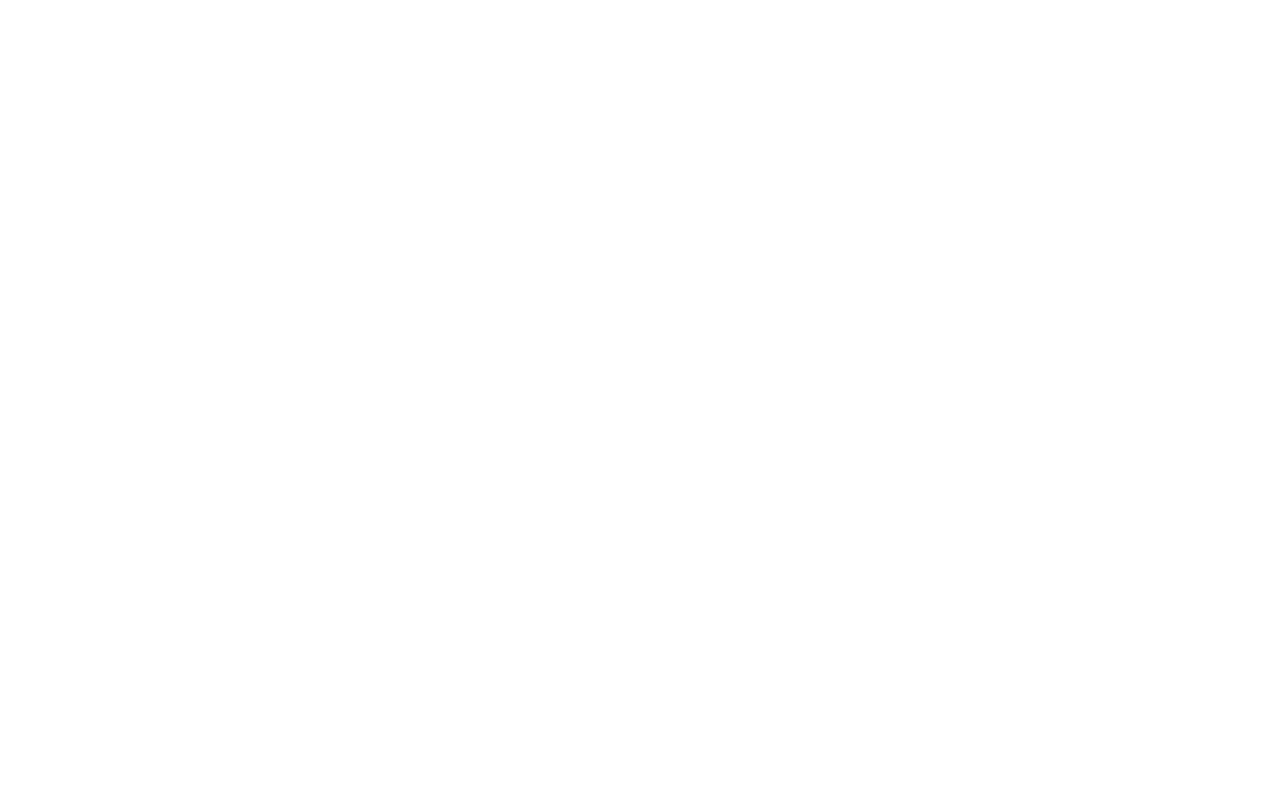
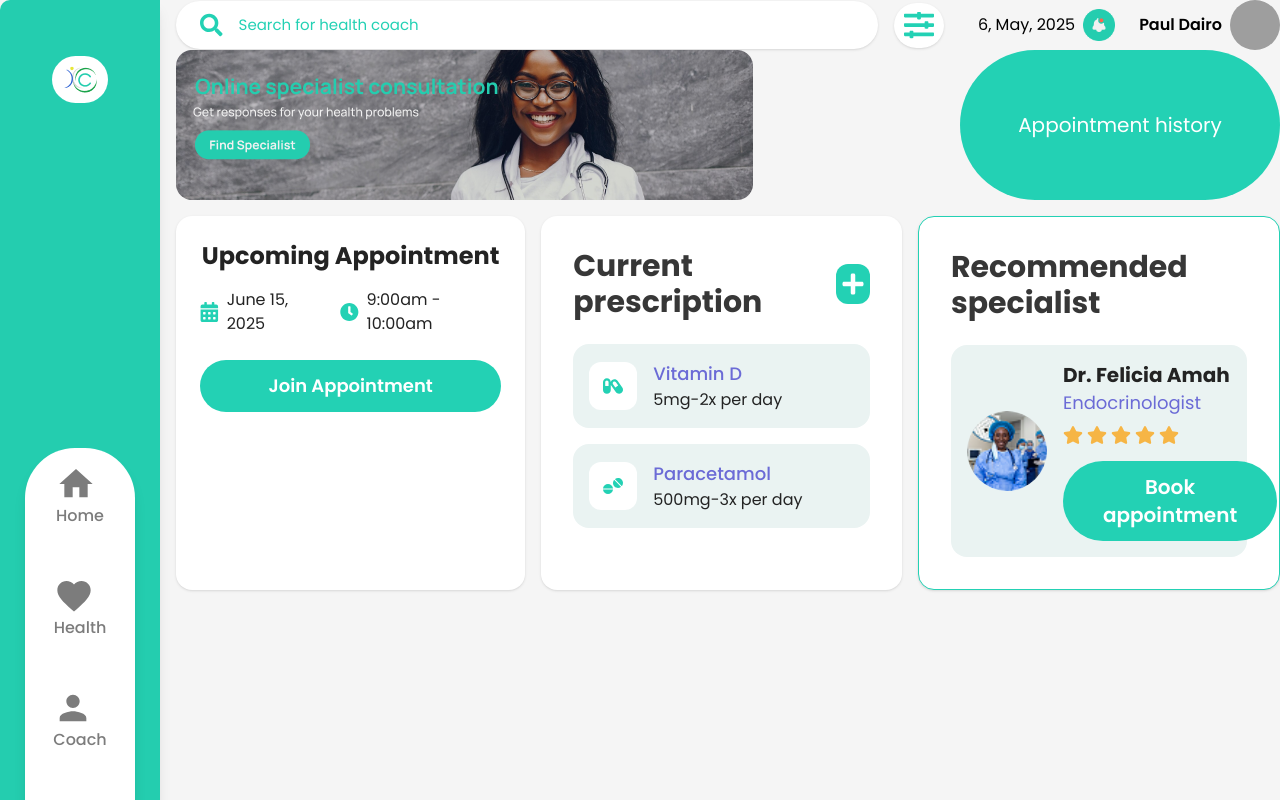
Before and after one commit to DSOTec/Chronox, a React (Vite) app: page /specialist in a window 1280 px wide. Before the commit this address had no page. Shown: the top 800 px of the page. Built offline with nearby package versions, Linux system fonts and the light colour scheme; grey boxes are pictures that could not be loaded.

Commit message:
In progress

```diff
--- a/src/App.jsx
+++ b/src/App.jsx
@@ -5,6 +5,7 @@ import { BrowserRouter as Router, Routes, Route } from "react-router-dom";
 import LandingPage from "./pages/LandingPage";
 import Dashboard from "./pages/Dashboard/index";
 import Coach from "./pages/Dashboard/Coach";
+import Specialist from "./pages/Dashboard/Specialist";
 
 function App() {
   return (
@@ -13,6 +14,7 @@ function App() {
         <Route path="/" element={<LandingPage />} />
         <Route path="/dashboard" element={<Dashboard />} />
         <Route path="/coach" element={<Coach />} />
+        <Route path="specialist" element={<Specialist />} />
       </Routes>
     </Router>
   );
--- /dev/null
+++ b/src/components/Specialist/Appointment.jsx
@@ -0,0 +1,28 @@
+import React from 'react';
+import { FaCalendarAlt, FaClock } from 'react-icons/fa';
+
+const Appointment = ({ date = "June 15, 2025", time = "9:00am - 10:00am", onJoin }) => {
+  return (
+    <div className="bg-white rounded-2xl p-6 w-full max-w-md mx-auto shadow flex flex-col items-center">
+      <h2 className="text-2xl font-bold text-[#232323] mb-4 text-center">Upcoming Appointment</h2>
+      <div className="flex flex-col sm:flex-row items-center gap-4 mb-6">
+        <div className="flex items-center gap-2">
+          <FaCalendarAlt className="text-[#23D1B4] text-xl" />
+          <span className="text-base text-[#232323]">{date}</span>
+        </div>
+        <div className="flex items-center gap-2">
+          <FaClock className="text-[#23D1B4] text-xl" />
+          <span className="text-base text-[#232323]">{time}</span>
+        </div>
+      </div>
+      <button
+        className="bg-[#23D1B4] text-white text-lg font-semibold rounded-full px-10 py-3 transition hover:bg-[#1bb39b] w-full max-w-xs"
+        onClick={onJoin}
+      >
+        Join Appointment
+      </button>
+    </div>
+  );
+};
+
+export default Appointment;
--- /dev/null
+++ b/src/components/Specialist/Button.jsx
@@ -0,0 +1,12 @@
+import React from "react";
+
+const Button = ({ children = "Appointment history", onClick }) => (
+  <button
+    className="bg-[#23D1B4] text-white text-xl font-normal rounded-full px-8 py-2 w-full max-w-xs"
+    onClick={onClick}
+  >
+    {children}
+  </button>
+);
+
+export default Button;
--- /dev/null
+++ b/src/components/Specialist/Calender.jsx
@@ -0,0 +1,55 @@
+import React from "react";
+import { FaCalendarAlt } from "react-icons/fa";
+import { IoIosArrowBack, IoIosArrowForward } from "react-icons/io";
+
+const daysShort = ["Mon", "Tue", "Wed", "Thu", "Fri", "Sat", "Sun"];
+const calendarDays = [
+  [28, 29, 30, 1, 2, 3, 4],
+  [5, 6, 7, 8, 9, 10, 11],
+  [12, 13, 14, 15, 16, 17, 18],
+  [19, 20, 21, 22, 23, 24, 25],
+  [26, 27, 28, 29, 30, 31, 1],
+];
+
+const Calender = () => (
+  <div className="bg-white rounded-2xl p-6 sm:p-10 w-full max-w-xl mx-auto">
+    {/* Header */}
+    <div className="flex items-center justify-between mb-8">
+      <div className="flex items-center gap-4">
+        <div className="bg-[#EAF3F2] rounded-xl w-14 h-14 flex items-center justify-center">
+          <FaCalendarAlt className="text-[#23D1B4] text-3xl" />
+        </div>
+        <span className="text-2xl sm:text-3xl font-bold text-[#232323]">May 2025</span>
+      </div>
+      <div className="flex items-center gap-4">
+        <button className="text-[#232323] bg-[#EAF3F2] rounded-full w-10 h-10 flex items-center justify-center">
+          <IoIosArrowBack className="text-2xl" />
+        </button>
+        <button className="text-[#232323] bg-[#EAF3F2] rounded-full w-10 h-10 flex items-center justify-center">
+          <IoIosArrowForward className="text-2xl" />
+        </button>
+      </div>
+    </div>
+    {/* Days of week */}
+    <div className="grid grid-cols-7 gap-4 mb-4">
+      {daysShort.map((day) => (
+        <div key={day} className="text-center text-lg font-semibold text-[#373737]">{day}</div>
+      ))}
+    </div>
+    {/* Calendar days */}
+    <div className="grid grid-cols-7 gap-4">
+      {calendarDays.flat().map((day, idx) => (
+        <div
+          key={idx}
+          className={`flex items-center justify-center w-12 h-12 rounded-full
+            ${day === 15 ? "bg-[#23D1B4] text-white" : "bg-[#EAF3F2] text-[#232323]"}
+            text-lg font-medium`}
+        >
+          {day}
+        </div>
+      ))}
+    </div>
+  </div>
+);
+
+export default Calender;
--- /dev/null
+++ b/src/components/Specialist/Doctor.jsx
@@ -0,0 +1,47 @@
+import React from "react";
+import { FaStar } from "react-icons/fa";
+
+const Doctor = ({
+  image,
+  name,
+  specialty,
+  rating = 4,
+  buttonText = "Message",
+  onButtonClick,
+}) => (
+  <div className="bg-[#eaf3f2] rounded-2xl flex flex-col md:flex-row items-center justify-between p-4 sm:p-8 w-full max-w-2xl shadow">
+    {/* Left: Image and Info */}
+    <div className="flex items-center w-full md:w-auto mb-4 md:mb-0">
+      <img
+        src={image}
+        alt={name}
+        className="w-20 h-20 rounded-full object-cover bg-[#393939] mr-4"
+      />
+      <div>
+        <h2 className="text-xl sm:text-2xl font-bold text-[#232323] mb-1">{name}</h2>
+        <p className="text-[#6B6BD6] text-lg mb-2">{specialty}</p>
+        <div className="flex gap-1">
+          {[...Array(5)].map((_, i) => (
+            <FaStar
+              key={i}
+              className={
+                i < rating
+                  ? "text-[#F6B545] text-xl"
+                  : "text-[#F6B545] text-xl opacity-30"
+              }
+            />
+          ))}
+        </div>
+      </div>
+    </div>
+    {/* Right: Button */}
+    <button
+      className="bg-[#23D1B4] text-white text-lg font-semibold rounded-full px-10 py-3 shadow"
+      onClick={onButtonClick}
+    >
+      {buttonText}
+    </button>
+  </div>
+);
+
+export default Doctor;
--- /dev/null
+++ b/src/components/Specialist/Prescription.jsx
@@ -0,0 +1,48 @@
+import React from "react";
+import { FaPlus, FaTablets, FaCapsules } from "react-icons/fa";
+
+const prescriptions = [
+  {
+    icon: <FaCapsules className="text-[#23D1B4] text-xl" />,
+    name: "Vitamin D",
+    dosage: "5mg-2x per day",
+    link: "#"
+  },
+  {
+    icon: <FaTablets className="text-[#23D1B4] text-xl" />,
+    name: "Paracetamol",
+    dosage: "500mg-3x per day",
+    link: "#"
+  }
+];
+
+const Prescription = () => (
+  <div className="bg-white rounded-2xl p-4 sm:p-8 w-full max-w-lg mx-auto shadow">
+    <div className="flex items-center justify-between mb-6">
+      <h2 className="text-2xl sm:text-3xl font-bold text-[#373737]">Current prescription</h2>
+      <button className="bg-[#23D1B4] rounded-xl w-10 h-10 flex items-center justify-center text-white text-2xl hover:bg-[#1bb39b] transition">
+        <FaPlus />
+      </button>
+    </div>
+    <div className="flex flex-col gap-4">
+      {prescriptions.map((item, idx) => (
+        <div
+          key={idx}
+          className="flex items-center bg-[#EAF3F2] rounded-2xl p-4 gap-4"
+        >
+          <div className="bg-white rounded-xl w-12 h-12 flex items-center justify-center">
+            {item.icon}
+          </div>
+          <div>
+            <a href={item.link} className="text-[#6B6BD6] text-lg font-medium hover:underline">
+              {item.name}
+            </a>
+            <div className="text-[#232323] text-base">{item.dosage}</div>
+          </div>
+        </div>
+      ))}
+    </div>
+  </div>
+);
+
+export default Prescription;
--- /dev/null
+++ b/src/components/Specialist/Reccomended.jsx
@@ -0,0 +1,30 @@
+import React from "react";
+import { FaStar } from "react-icons/fa";
+import doctorImg from "../../assets/Dashboard/Specialist/docImg.png"; // Update with your actual image path
+
+const Reccomended = () => (
+  <div className="bg-white rounded-2xl p-4 sm:p-8 w-full max-w-lg mx-auto shadow border border-[#23D1B4]">
+    <h2 className="text-2xl sm:text-3xl font-bold text-[#373737] mb-6">Recommended specialist</h2>
+    <div className="bg-[#EAF3F2] rounded-2xl p-4 flex flex-col items-center sm:flex-row sm:items-center gap-4">
+      <img
+        src={doctorImg}
+        alt="Dr. Felicia Amah"
+        className="w-20 h-20 rounded-full object-cover"
+      />
+      <div className="flex-1 flex flex-col items-center sm:items-start">
+        <h3 className="text-xl font-bold text-[#232323]">Dr. Felicia Amah</h3>
+        <p className="text-[#6B6BD6] text-lg mb-2">Endocrinologist</p>
+        <div className="flex gap-1 mb-4">
+          {[...Array(5)].map((_, i) => (
+            <FaStar key={i} className="text-[#F6B545] text-xl" />
+          ))}
+        </div>
+        <button className="bg-[#23D1B4] text-white text-xl font-semibold rounded-full px-10 py-3 w-full sm:w-auto">
+          Book appointment
+        </button>
+      </div>
+    </div>
+  </div>
+);
+
+export default Reccomended;
--- /dev/null
+++ b/src/components/Specialist/SmallBanner.jsx
@@ -0,0 +1,15 @@
+import React from "react";
+import doctorBanner from "../../assets/Dashboard/Specialist/doctorBanner.png"; // Update with your actual image path
+
+const SmallBanner = () => (
+  <>
+    <div>
+      <img
+        src={doctorBanner}
+        alt="Doctor Banner"
+      />
+    </div>
+  </>
+);
+
+export default SmallBanner;
--- /dev/null
+++ b/src/pages/Dashboard/Specialist.jsx
@@ -0,0 +1,36 @@
+import React from 'react'
+import Sidebar from '../../components/Coach/Sidebar'
+import FirstLine from '../../components/Coach/FirstLine'
+import SmallBanner from '../../components/Specialist/SmallBanner'
+import Button from '../../components/Specialist/Button'
+import Appointment from '../../components/Specialist/Appointment'
+import Prescription from '../../components/Specialist/Prescription'
+import Reccomended from  '../../components/Specialist/Reccomended'
+
+
+const Specialist = () => {
+  return (
+   <>
+    <div className='flex gap-4 w-full h-screen bg-[#F5F5F5]'>
+        <div>
+            <Sidebar />
+        </div>
+        <div>
+            <FirstLine />
+
+            <div className='flex justify-between ' >
+            <SmallBanner />
+            <Button />
+            </div>
+            <div className='flex  gap-4 mt-4'>
+                <Appointment />
+                <Prescription />
+                <Reccomended />
+            </div>
+        </div>
+    </div>
+   </>
+  )
+}
+
+export default Specialist
```
Also changed, not shown: src/assets/Dashboard/Specialist/docImg.png (added), src/assets/Dashboard/Specialist/doctorBanner.png (added).
